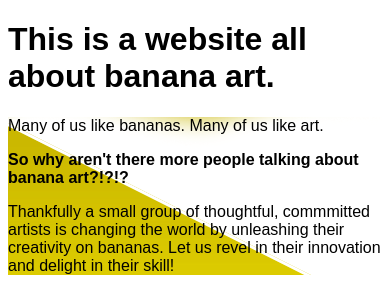
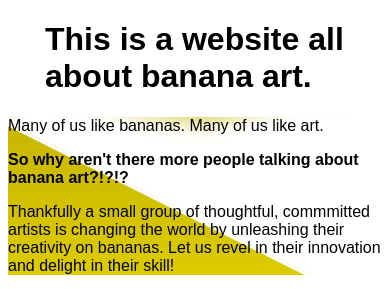
Before and after one commit to ginnyfahs/banana-fan-page, a plain HTML site: page index.html in a window 390 px wide. Shown: the top 289 px of the page. Drawn offline with Linux system fonts and the light colour scheme.

Commit message:
Make h1 responsive

```diff
--- a/styles.css
+++ b/styles.css
@@ -5,6 +5,7 @@ h1 {
 
 form {
 	font-family: "Arial";
+	font-size: .9em;
 	padding: 15px;
 	border-style: dotted;
 	border-width: 5px;
@@ -41,3 +42,12 @@ footer.copyright{
 	font-size: .4em;
 	color: red;
 }
+
+@media screen and (max-width: 600px) {
+	h1{
+		margin-left: auto;
+		margin-right: auto;
+		width: 300px;
+	}
+
+}
```
